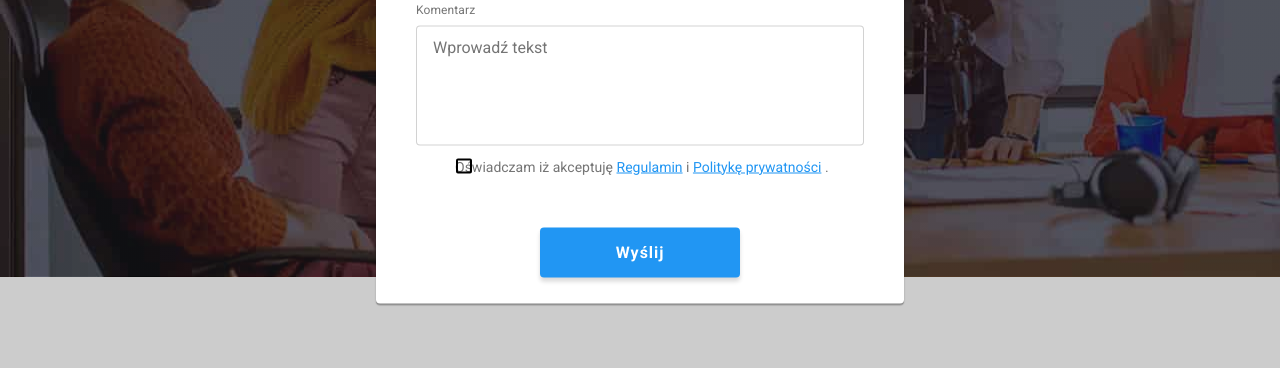
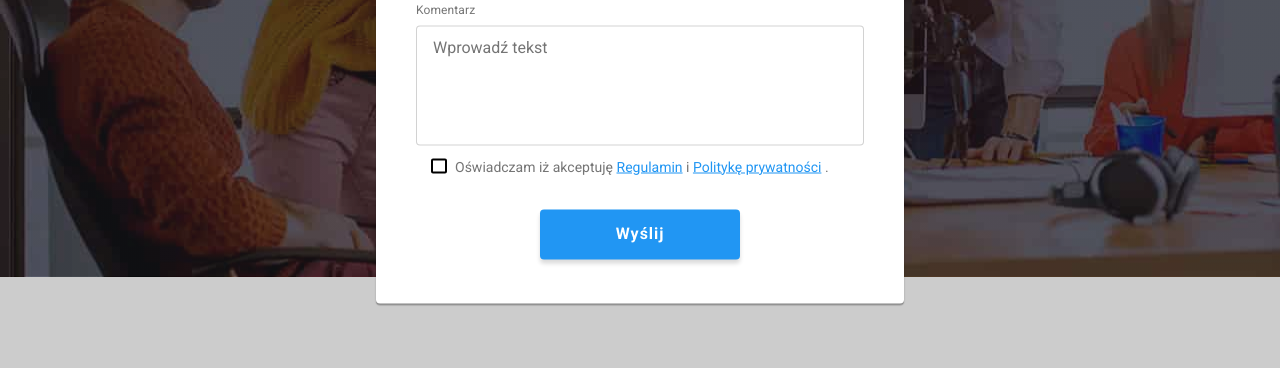
Before and after one commit to DanielMiskowiec/goit-markup-hw-06, a plain HTML site: page index.html in a window 1280 px wide. Both pictures are taken after a click on the button "Zamów usługe". Shown: the part 387-755 px from the top of the page. Drawn offline with Linux system fonts and the light colour scheme; files whose address does not match are found by name.

Commit message:
Zadanie 6 wykonane
123

```diff
--- a/css/styles.css
+++ b/css/styles.css
@@ -852,6 +852,7 @@ h1 h2 h3 h4 h5 h6 p ul {
 }
 
 .checkbox input {
+  display: none;
   opacity: 0;
   cursor: pointer;
   height: 0;
@@ -901,7 +902,7 @@ h1 h2 h3 h4 h5 h6 p ul {
   border: 2px solid black;
   position: absolute;
   top: 3px;
-  left: 40px;
+  left: 15px;
   cursor: pointer;
   border-radius: 2px;
 }
```
